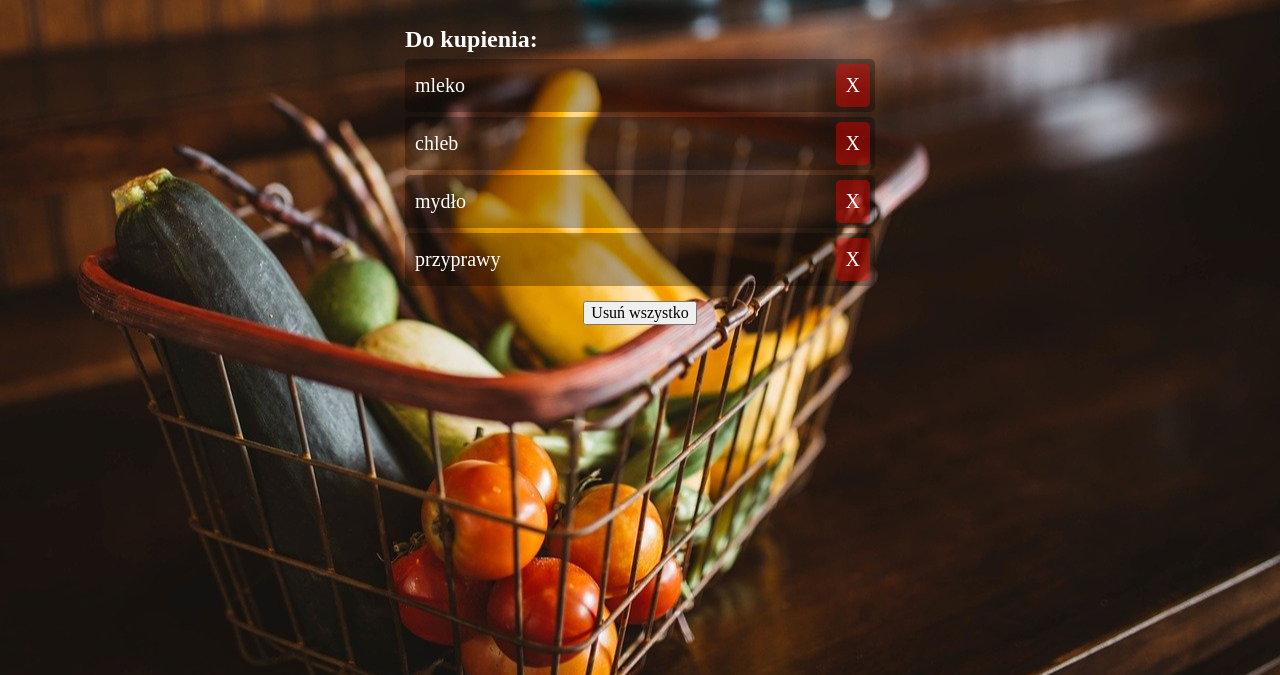
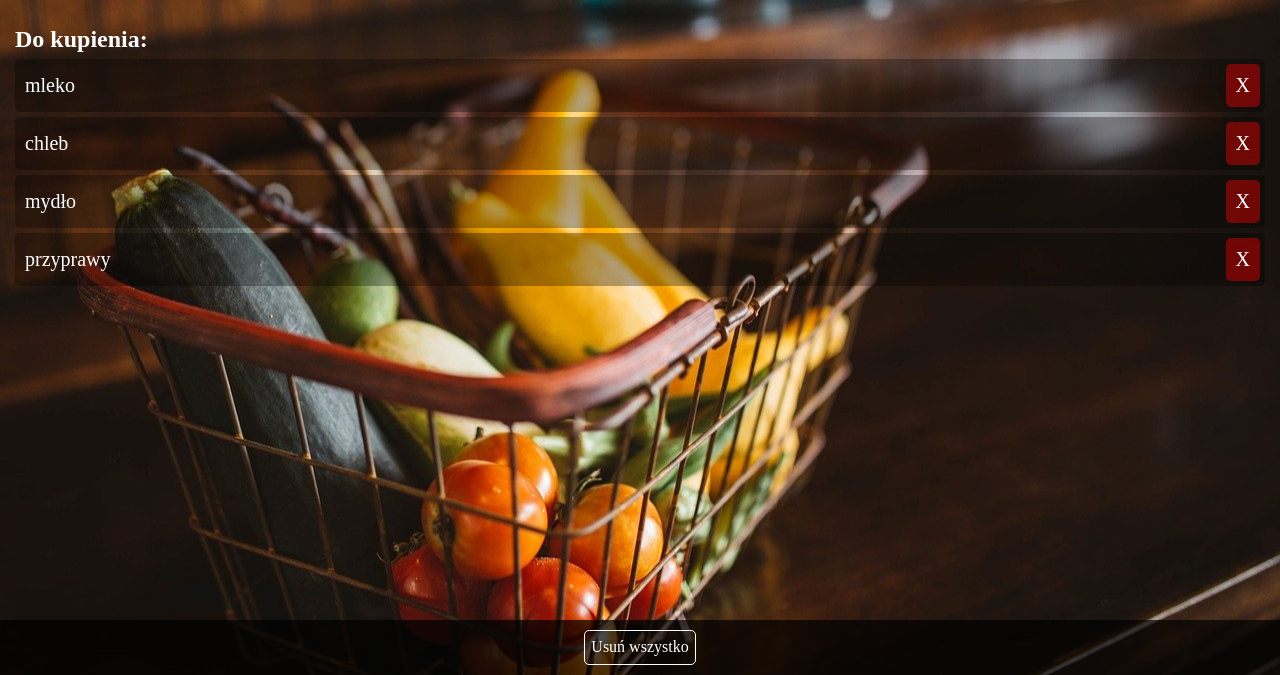
Before and after one commit to kamilbaczynski/shopping-list, a website: page src/content/index.html in a window 1280 px wide. Shown: the part 125-800 px from the top of the page. Drawn offline with nearby package versions, Linux system fonts and the light colour scheme; files that its build step writes are made by us from their sources; files whose address does not match are found by name.

Commit message:
Styles: Delete-all button position fixed on bottom of page

```diff
--- a/src/content/index.html
+++ b/src/content/index.html
@@ -98,7 +98,10 @@
 
       </section>
 
-      <button class="delete-button">Usuń wszystko</button>
+
+      <div class="delete-all">
+        <button class="delete-all__button">Usuń wszystko</button>
+      </div>
 
     </main>
 
--- a/src/js/main.js
+++ b/src/js/main.js
@@ -77,7 +77,7 @@ addForm.addEventListener('submit', e => {
 
 //Pop-up opening
 const popUp = document.querySelector('.pop-up');
-const deleteBtn = document.querySelector('.delete-button');
+const deleteBtn = document.querySelector('.delete-all__button');
 
 deleteBtn.addEventListener('click', e => {
   popUp.style.display = 'block';
@@ -103,11 +103,15 @@ popUp.addEventListener('click', e => {
 function handleDeleteBtnVis() {
 
   let listElements = document.querySelectorAll('.to-buy__list--item').length;
+  let btnBackground = document.querySelector('.delete-all');
 
   if (listElements < 1) {
-    deleteBtn.style.display = 'none'
+    deleteBtn.style.display = 'none';
+    btnBackground.style.display = 'none';
+
   } else {
     deleteBtn.style.display = 'inline-block'
+    btnBackground.style.display = 'flex';
   }
 
 }
--- a/src/scss/main.scss
+++ b/src/scss/main.scss
@@ -34,15 +34,7 @@ body {
 
 }
 
-main {
-  display: flex;
-  flex-flow: column nowrap;
-  justify-content: center;
-  align-items: center;
-  max-width: 500px;
-  height: 100%;
-  margin: auto;
-}
+
 
 .add-element {
 
@@ -60,7 +52,7 @@ main {
 .to-buy {
 
   width: 100%;
-  padding: 10px;
+  padding: 10px 10px 60px 10px;
 
 
   &__title {
@@ -143,7 +135,34 @@ main {
     &--para {
       margin: 0;
     }
+  }
+}
+
+.delete-all {
+
+  position: fixed;
+  bottom: 0;
+  left: 0;
 
 
+  background-color: rgba(0, 0, 0, 0.7);
+  height: 55px;
+  min-width: 100%;
+
+
+  display: flex;
+  justify-content: center;
+
+
+  &__button {
+
+    margin: 10px;
+    background: none;
+    color: white;
+    border: 1px solid white;
+    border-radius: 5px;
+
   }
+
+
 }
```
